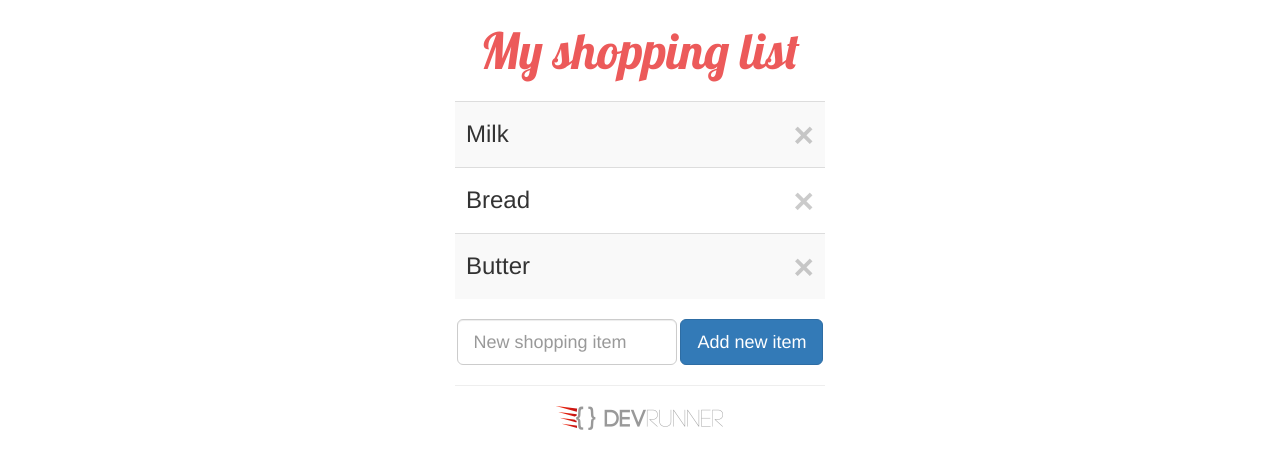
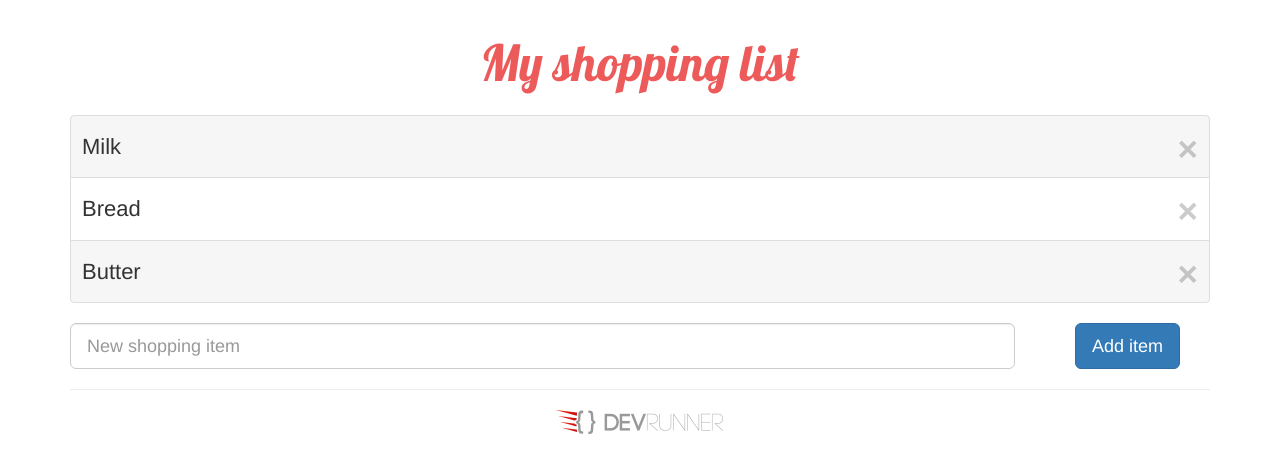
Before and after one commit to dev-runner/shopping-list, a website: page app/index.html in a window 1280 px wide. Drawn offline with nearby package versions, Linux system fonts and the light colour scheme; some packages are replaced by stand-ins of ours; a script that the page names is missing.

Commit message:
project dir structure reorganized

```diff
--- a/app/app.css
+++ b/app/css/app.css
@@ -1,35 +1,31 @@
 .nav, .pagination, .carousel, .panel-title a { cursor: pointer; }
 
-.container {
-    width: 400px;
-}
-.table {
-    font-size: 24px;
-}
-.table tbody tr td {
-    padding: 15px 11px;
-}
-.table caption {
+h1 {
     font-family: 'Lobster', cursive;
     font-size: 50px;
     color: #ec5a5a;
     padding: 15px 0;
+	text-align: center;
 }
-.table .close {
+.list-group .list-group-item:nth-child(odd){
+  background-color: #f6f6f6;
+}
+.list-group-item {
+	font-size: 22px;
+	padding: 15px 11px;
+}
+.list-group-item .close {
     font-size: 35px;
 }
 .bg-danger {
     padding: 15px;
     margin-top: 20px;
 }
-#newItem {
-    width: 220px;
-}
 .footer-logo {
 	display: block;
 	width: 170px;
 	height: 24px;
-	background: no-repeat url('img/logo.png') 0 0;
+	background: no-repeat url('../img/logo.png') 0 0;
 	text-indent: -99999px;
 }
 .footer-logo:hover{
--- a/app/index.html
+++ b/app/index.html
@@ -10,7 +10,7 @@
 
     <!-- css -->
     <link rel="stylesheet" href="bower_components/bootstrap/dist/css/bootstrap.css" />
-    <link rel="stylesheet" href="app.css" />
+    <link rel="stylesheet" href="css/app.css" />
 
     <!-- fonts -->
     <link href='https://fonts.googleapis.com/css?family=Lobster' rel='stylesheet' type='text/css'>
@@ -21,27 +21,27 @@
     <![endif]-->
 </head>
 <body>
-
 	<div class="container" ng-controller="ShoppingListController">
-
-        <div class="table-responsive">
-            <table class="table table-striped">
-                <caption class="text-center">{{title}}</caption>
-                <tr ng-repeat="item in shopList">
-                    <td>{{item}}</td>
-                    <td><button type="button" class="close" aria-label="Close" ng-click="removeItem($index)"><span aria-hidden="true">&times;</span></button></td>
-                </tr>
-            </table>
+		<h1>{{title}}</h1>
+		<div class="row">
+			<div class="col-sm-12">
+				<ul class="list-group">
+					<li ng-repeat="item in shopList" class="list-group-item">
+						{{item}}
+						<button type="button" class="close" aria-label="Close" ng-click="removeItem($index)"><span aria-hidden="true">&times;</span></button>
+					</li>
+				</ul>
 			</div>
-
-        <form class="form-inline text-center">
-            <div class="form-group">
+		</div>
+		<div class="row">
+			<div class="col-sm-10 col-xs-8 text-center">
 				<label class="sr-only" for="newItem">New shopping item</label>
 				<input type="text" class="form-control input-lg" id="newItem" placeholder="New shopping item" ng-model="newItem" />
 			</div>
-            <button type="button" class="btn btn-primary btn-lg" ng-click="addItem()">Add new item</button>
-        </form>
-
+			<div class="col-sm-2 col-xs-4 text-center">
+				<button type="button" class="btn btn-primary btn-lg" ng-click="addItem()">Add item</button>
+			</div>
+		</div>
 		<p class="bg-danger text-center" ng-show="errorText.length" ng-click="errorText=''">{{errorText}}</p>
 
 		<hr />
@@ -53,6 +53,6 @@
     <script src="bower_components/angular-bootstrap/ui-bootstrap-tpls.js"></script>
 
     <!-- App -->
-    <script src="app.js"></script>
+    <script src="js/app.js"></script>
 </body>
 </html>
```
Also changed, not shown: app/js/app.js (renamed from app/app.js). Lines whose indentation alone changed are shown as unchanged.
